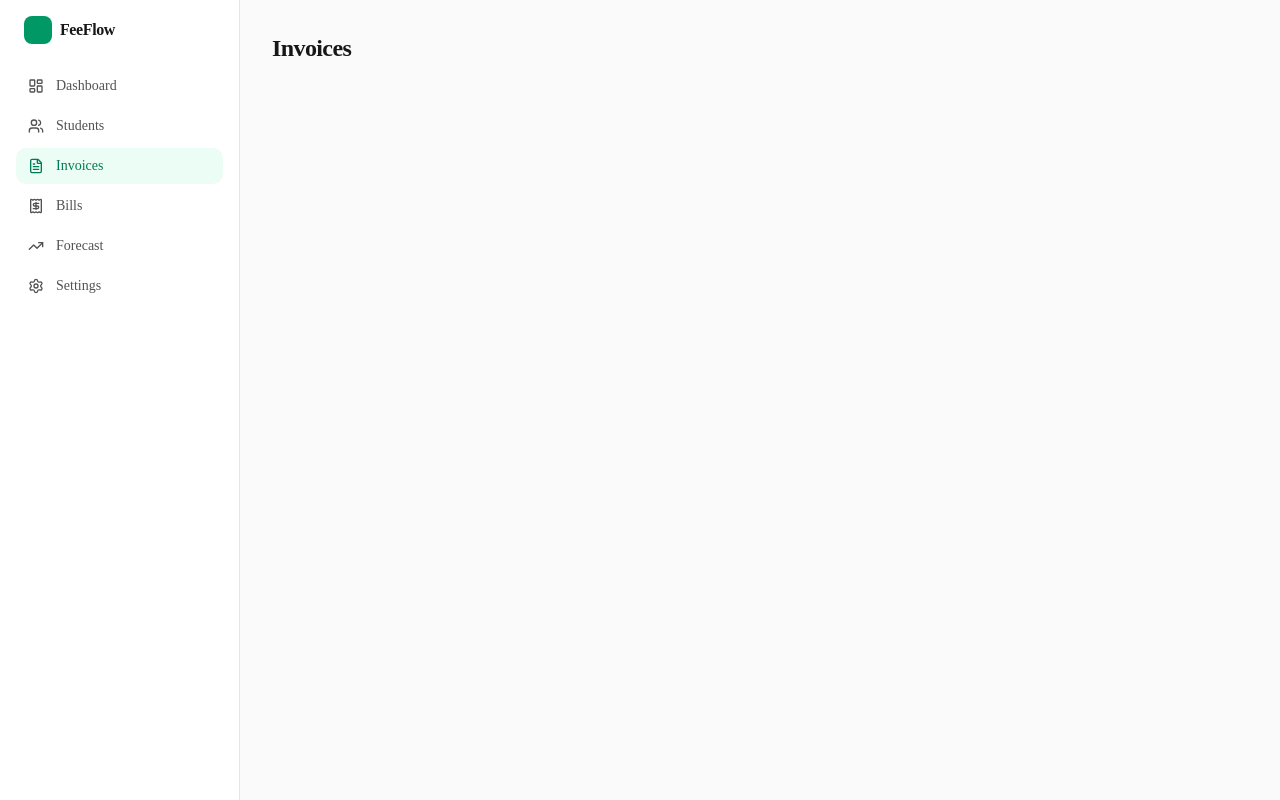
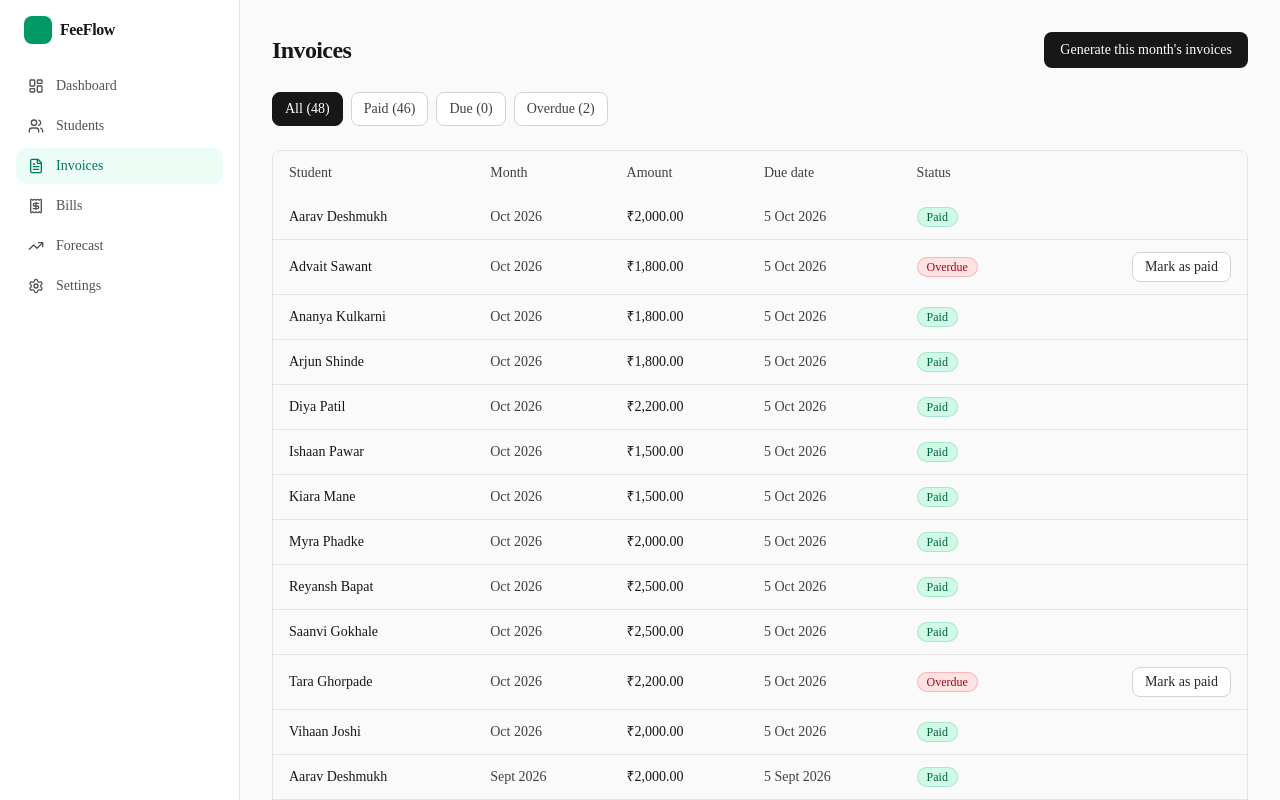
Before and after one commit to ItzMeVishwas/feeflow, a Next.js app: page /invoices in a window 1280 px wide. Shown: the top 800 px of the page. Built offline with nearby package versions, Linux system fonts and the light colour scheme.

Commit message:
slice 4: invoices page with filters, generate and mark paid

```diff
--- a/src/app/(app)/invoices/page.tsx
+++ b/src/app/(app)/invoices/page.tsx
@@ -1,7 +1,251 @@
+"use client"
+
+import { useMemo, useState, useSyncExternalStore } from "react"
+
+import { formatDate, formatINR, formatMonth } from "@/lib/format"
+import { useStore } from "@/lib/store"
+import type { Invoice } from "@/lib/store"
+
+type DisplayStatus = "paid" | "due" | "overdue"
+type Filter = "all" | DisplayStatus
+
+const FILTERS: { value: Filter; label: string }[] = [
+  { value: "all", label: "All" },
+  { value: "paid", label: "Paid" },
+  { value: "due", label: "Due" },
+  { value: "overdue", label: "Overdue" },
+]
+
+const STATUS_LABEL: Record<DisplayStatus, string> = {
+  paid: "Paid",
+  due: "Due",
+  overdue: "Overdue",
+}
+
+// Colour is a helper only: every badge also carries its text label.
+const BADGE_CLASS: Record<DisplayStatus, string> = {
+  paid: "bg-emerald-100 text-emerald-800 ring-emerald-600/20",
+  due: "bg-amber-100 text-amber-900 ring-amber-600/20",
+  overdue: "bg-red-100 text-red-800 ring-red-600/20",
+}
+
+const FOCUS_RING =
+  "focus-visible:outline-none focus-visible:ring-2 focus-visible:ring-neutral-900 focus-visible:ring-offset-2"
+
+// Local calendar date as "YYYY-MM-DD". Not toISOString(), which is UTC and can be a day off.
+function toIsoDate(date: Date): string {
+  const y = date.getFullYear()
+  const m = String(date.getMonth() + 1).padStart(2, "0")
+  const d = String(date.getDate()).padStart(2, "0")
+  return `${y}-${m}-${d}`
+}
+
+// Paid stays paid. Anything else is Overdue once its due date has passed, otherwise Due.
+// A stored "overdue" status is treated the same as "unpaid".
+function deriveStatus(invoice: Invoice, today: string): DisplayStatus {
+  if (invoice.status === "paid") return "paid"
+  return invoice.dueDate < today ? "overdue" : "due"
+}
+
+// Subscribed to nothing; used only to detect the client after hydration.
+const subscribeNoop = () => () => {}
+
 export default function InvoicesPage() {
+  // Zustand persist reads localStorage on the client only, so the server HTML
+  // would not match the first client render. Wait for mount before showing data.
+  const mounted = useSyncExternalStore(
+    subscribeNoop,
+    () => true,
+    () => false,
+  )
+
+  const students = useStore((s) => s.students)
+  const invoices = useStore((s) => s.invoices)
+  const addInvoice = useStore((s) => s.addInvoice)
+  const updateInvoice = useStore((s) => s.updateInvoice)
+
+  const [filter, setFilter] = useState<Filter>("all")
+  const [message, setMessage] = useState("")
+
+  const today = toIsoDate(new Date())
+  const currentMonth = today.slice(0, 7) // "YYYY-MM"
+
+  const studentNames = useMemo(
+    () => new Map(students.map((s) => [s.id, s.name])),
+    [students],
+  )
+
+  const rows = useMemo(
+    () =>
+      invoices
+        .map((invoice) => ({
+          invoice,
+          studentName: studentNames.get(invoice.studentId) ?? "Unknown student",
+          status: deriveStatus(invoice, today),
+        }))
+        .sort((a, b) => {
+          // Newest month first, then student name A-Z.
+          if (a.invoice.month !== b.invoice.month) {
+            return a.invoice.month < b.invoice.month ? 1 : -1
+          }
+          return a.studentName.localeCompare(b.studentName)
+        }),
+    [invoices, studentNames, today],
+  )
+
+  const counts = useMemo(() => {
+    const c: Record<Filter, number> = { all: rows.length, paid: 0, due: 0, overdue: 0 }
+    for (const row of rows) c[row.status]++
+    return c
+  }, [rows])
+
+  const visibleRows =
+    filter === "all" ? rows : rows.filter((row) => row.status === filter)
+
+  function handleGenerate() {
+    const activeStudents = students.filter((s) => s.active)
+    if (activeStudents.length === 0) {
+      setMessage("No active students. Add a student and mark them active first.")
+      return
+    }
+
+    // Snapshot of existing invoices, keyed by student + month. Each invoice created
+    // in this loop is added to the same Set, so one click never makes duplicates.
+    const existing = new Set(
+      useStore.getState().invoices.map((i) => `${i.studentId}|${i.month}`),
+    )
+
+    let created = 0
+    let skipped = 0
+    for (const student of activeStudents) {
+      const key = `${student.id}|${currentMonth}`
+      if (existing.has(key)) {
+        skipped++
+        continue
+      }
+      addInvoice({
+        studentId: student.id,
+        amount: student.monthlyFee,
+        month: currentMonth,
+        dueDate: `${currentMonth}-10`, // due on the 10th of the current month
+        status: "unpaid",
+        paidDate: null,
+        remindersSent: 0,
+      })
+      existing.add(key)
+      created++
+    }
+
+    setMessage(
+      `Created ${created} ${created === 1 ? "invoice" : "invoices"}, skipped ${skipped} that already existed.`,
+    )
+  }
+
+  if (!mounted) {
+    return <p className="text-sm text-neutral-500">Loading invoices…</p>
+  }
+
   return (
-    <h1 className="text-2xl font-semibold tracking-tight text-neutral-900">
-      Invoices
-    </h1>
+    <div className="space-y-6">
+      <div className="flex flex-wrap items-center justify-between gap-4">
+        <h1 className="text-2xl font-semibold tracking-tight text-neutral-900">
+          Invoices
+        </h1>
+        <button
+          type="button"
+          onClick={handleGenerate}
+          className={`rounded-md bg-neutral-900 px-4 py-2 text-sm font-medium text-white hover:bg-neutral-800 ${FOCUS_RING}`}
+        >
+          Generate this month&apos;s invoices
+        </button>
+      </div>
+
+      {message && (
+        <p role="status" className="text-sm text-neutral-700">
+          {message}
+        </p>
+      )}
+
+      <div role="group" aria-label="Filter invoices" className="flex flex-wrap gap-2">
+        {FILTERS.map((f) => {
+          const pressed = filter === f.value
+          return (
+            <button
+              key={f.value}
+              type="button"
+              aria-pressed={pressed}
+              onClick={() => setFilter(f.value)}
+              className={`rounded-md border px-3 py-1.5 text-sm font-medium ${FOCUS_RING} ${
+                pressed
+                  ? "border-neutral-900 bg-neutral-900 text-white"
+                  : "border-neutral-300 bg-white text-neutral-700 hover:bg-neutral-50"
+              }`}
+            >
+              {f.label}{" "}
+              <span className="tabular-nums">({counts[f.value]})</span>
+            </button>
+          )
+        })}
+      </div>
+
+      {invoices.length === 0 ? (
+        <p className="text-sm text-neutral-600">
+          No invoices yet. Use Generate this month&apos;s invoices to create them from your
+          active students.
+        </p>
+      ) : visibleRows.length === 0 ? (
+        <p className="text-sm text-neutral-600">No {filter} invoices.</p>
+      ) : (
+        <div className="overflow-x-auto rounded-md border border-neutral-200">
+          <table className="w-full text-left text-sm">
+            <thead className="bg-neutral-50 text-neutral-700">
+              <tr>
+                <th scope="col" className="px-4 py-3 font-medium">Student</th>
+                <th scope="col" className="px-4 py-3 font-medium">Month</th>
+                <th scope="col" className="px-4 py-3 font-medium">Amount</th>
+                <th scope="col" className="px-4 py-3 font-medium">Due date</th>
+                <th scope="col" className="px-4 py-3 font-medium">Status</th>
+                <th scope="col" className="px-4 py-3 font-medium">
+                  <span className="sr-only">Action</span>
+                </th>
+              </tr>
+            </thead>
+            <tbody className="divide-y divide-neutral-200">
+              {visibleRows.map(({ invoice, studentName, status }) => (
+                <tr key={invoice.id}>
+                  <td className="px-4 py-3 text-neutral-900">{studentName}</td>
+                  <td className="px-4 py-3 text-neutral-700">{formatMonth(invoice.month)}</td>
+                  <td className="px-4 py-3 tabular-nums text-neutral-900">
+                    {formatINR(invoice.amount)}
+                  </td>
+                  <td className="px-4 py-3 text-neutral-700">{formatDate(invoice.dueDate)}</td>
+                  <td className="px-4 py-3">
+                    <span
+                      className={`inline-flex items-center rounded-full px-2.5 py-0.5 text-xs font-medium ring-1 ring-inset ${BADGE_CLASS[status]}`}
+                    >
+                      {STATUS_LABEL[status]}
+                    </span>
+                  </td>
+                  <td className="px-4 py-3 text-right">
+                    {status !== "paid" && (
+                      <button
+                        type="button"
+                        aria-label={`Mark ${studentName}'s ${formatMonth(invoice.month)} invoice as paid`}
+                        onClick={() =>
+                          updateInvoice(invoice.id, { status: "paid", paidDate: today })
+                        }
+                        className={`rounded-md border border-neutral-300 bg-white px-3 py-1 text-sm font-medium text-neutral-800 hover:bg-neutral-50 ${FOCUS_RING}`}
+                      >
+                        Mark as paid
+                      </button>
+                    )}
+                  </td>
+                </tr>
+              ))}
+            </tbody>
+          </table>
+        </div>
+      )}
+    </div>
   )
 }
--- a/src/lib/format.ts
+++ b/src/lib/format.ts
@@ -7,3 +7,29 @@ const inrFormatter = new Intl.NumberFormat("en-IN", {
 export function formatINR(amount: number): string {
   return inrFormatter.format(amount)
 }
+
+
+const dateFormatter = new Intl.DateTimeFormat("en-IN", {
+  day: "numeric",
+  month: "short",
+  year: "numeric",
+  timeZone: "UTC", // UTC so the calendar date never shifts with the local timezone
+})
+
+const monthFormatter = new Intl.DateTimeFormat("en-IN", {
+  month: "short",
+  year: "numeric",
+  timeZone: "UTC",
+})
+
+// Formats "YYYY-MM-DD" as a readable date, e.g. "2025-03-05" -> "5 Mar 2025".
+export function formatDate(isoDate: string): string {
+  const [y, m, d] = isoDate.split("-").map(Number)
+  return dateFormatter.format(new Date(Date.UTC(y, m - 1, d)))
+}
+
+// Formats "YYYY-MM" as a readable month, e.g. "2025-03" -> "Mar 2025".
+export function formatMonth(yyyyMm: string): string {
+  const [y, m] = yyyyMm.split("-").map(Number)
+  return monthFormatter.format(new Date(Date.UTC(y, m - 1, 1)))
+}
```
